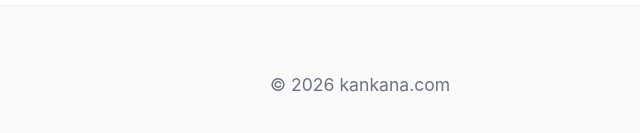
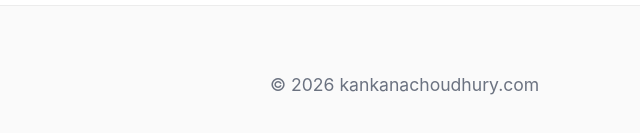
Before and after one commit to kankana/kankanachoudhury, a plain HTML site: page home_posts/ai_reliability.html in a window 1280 px wide. Shown: the part 5319-5452 px from the top of the page, 0-640 px from the left. Drawn offline with nearby package versions, Linux system fonts and the light colour scheme.

Commit message:
footer changes

```diff
--- a/home_posts/ai_reliability.html
+++ b/home_posts/ai_reliability.html
@@ -39,7 +39,7 @@
 
     <footer class="site-footer">
         <div class="footer-inner">
-            <p>&copy; 2026 kankana.com</p>
+            <p>&copy; 2026 kankanachoudhury.com</p>
             <div class="footer-links">
                 <a href="https://www.linkedin.com/in/kankana/">LinkedIn</a>
             </div>
```
Also changed, not shown: home_posts/aistack.html (+1 -1 lines), home_posts/llm_post.html (+1 -1 lines), home_posts/poc_post.html (+1 -1 lines), home_posts/saas.html (+1 -1 lines), index_tech.html (+1 -1 lines), posts/ai_overthinks.html (+1 -1 lines), posts/lead.html (+1 -1 lines), posts/mva.html (+1 -1 lines), posts/next-gen-ai.html (+1 -1 lines).
